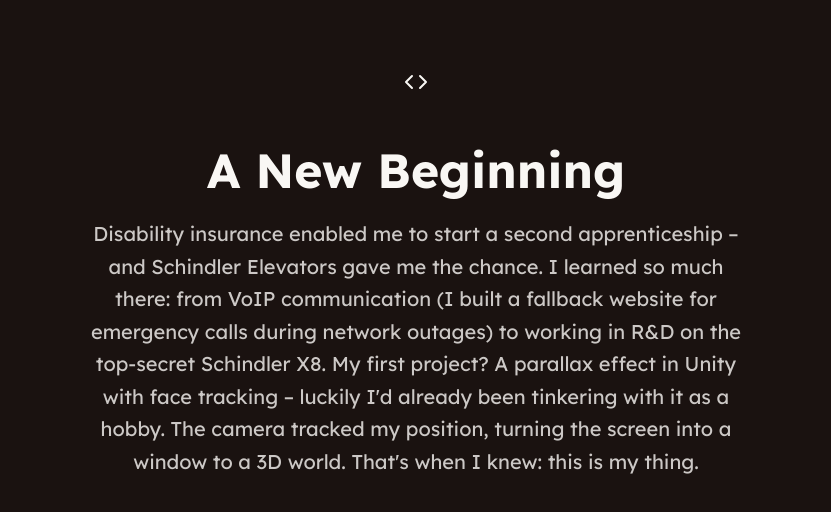
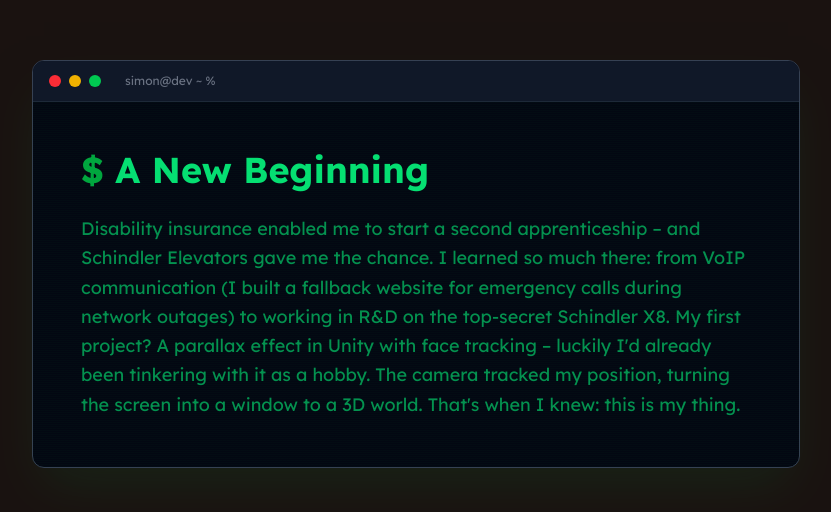
Before and after one commit to sohneg/portofolio, a Next.js app: page /en/about in a window 1280 px wide. Shown: the part 2536-3048 px from the top of the page, without its empty margins (256-1087 px from the left). Built offline with nearby package versions, Linux system fonts and the light colour scheme.

Commit message:
terminal

```diff
--- a/app/[locale]/about/page.tsx
+++ b/app/[locale]/about/page.tsx
@@ -139,7 +139,7 @@
         filterSlope={2.5}
         filterIntercept={-0.6}
         fixed
-        style={{ transform: `translateY(${scrollY * -0.1}px)` }}
+        style={{ transform: `translateY(${scrollY * -0.02}px)` }}
       />
 
       {/* Hero - normal site theme */}
@@ -164,6 +164,7 @@
       </section>
 
       {/* Fullscreen story sections */}
+      <style>{`@keyframes blink { 0%,100% { opacity:1 } 50% { opacity:0 } }`}</style>
       {sections.map((section, index) => (
         <section
           key={section.id}
@@ -171,6 +172,52 @@
           ref={(el) => { sectionRefs.current[index] = el }}
           className="min-h-screen flex items-center justify-center relative px-8 md:pl-24 z-[2]"
         >
+          {section.id === 'code' ? (
+            /* Terminal window for Code section */
+            <div
+              className={`w-full max-w-3xl mx-auto transition-all duration-1000 ease-out
+                ${visibleSections.has(section.id)
+                  ? 'opacity-100 translate-y-0 scale-100'
+                  : 'opacity-0 translate-y-16 scale-95'}`}
+            >
+              <div className="bg-gray-950 border border-gray-700 rounded-xl shadow-2xl shadow-green-500/10 overflow-hidden">
+                {/* macOS title bar */}
+                <div className="flex items-center gap-2 px-4 py-3 bg-gray-900 border-b border-gray-800">
+                  <span className="w-3 h-3 rounded-full bg-red-500" />
+                  <span className="w-3 h-3 rounded-full bg-yellow-500" />
+                  <span className="w-3 h-3 rounded-full bg-green-500" />
+                  <span className="ml-4 font-mono text-xs text-gray-500">simon@dev ~ %</span>
+                </div>
+
+                {/* Scanline overlay */}
+                <div className="absolute inset-0 top-[42px] pointer-events-none rounded-b-xl"
+                  style={{ backgroundImage: 'repeating-linear-gradient(0deg, transparent, transparent 1px, rgba(0,255,65,0.02) 1px, rgba(0,255,65,0.02) 2px)' }} />
+
+                {/* Terminal content */}
+                <div className="relative p-8 md:p-12">
+                  <h2
+                    className={`font-mono text-2xl md:text-4xl font-bold text-green-400 mb-6
+                      transition-all duration-700
+                      ${visibleSections.has(section.id) ? 'opacity-100 translate-y-0' : 'opacity-0 translate-y-4'}`}
+                    style={{ transitionDelay: '400ms' }}
+                  >
+                    <span className="text-green-600">$ </span>{t(section.titleKey)}
+                    <span className="inline-block ml-1 text-green-400" style={{ animation: 'blink 1s step-end infinite' }}>|</span>
+                  </h2>
+
+                  <p
+                    className={`font-mono text-base md:text-lg leading-relaxed text-green-400/80
+                      transition-all duration-700
+                      ${visibleSections.has(section.id) ? 'opacity-80 translate-y-0' : 'opacity-0 translate-y-4'}`}
+                    style={{ transitionDelay: '600ms' }}
+                  >
+                    {t(section.textKey)}
+                  </p>
+                </div>
+              </div>
+            </div>
+          ) : (
+            /* Default section layout */
             <div
               className={`max-w-2xl mx-auto text-center transition-all duration-1000 ease-out
                 ${visibleSections.has(section.id)
@@ -209,6 +256,7 @@
                 {t(section.textKey)}
               </p>
             </div>
+          )}
         </section>
       ))}
 
```
Lines whose indentation alone changed are shown as unchanged.
